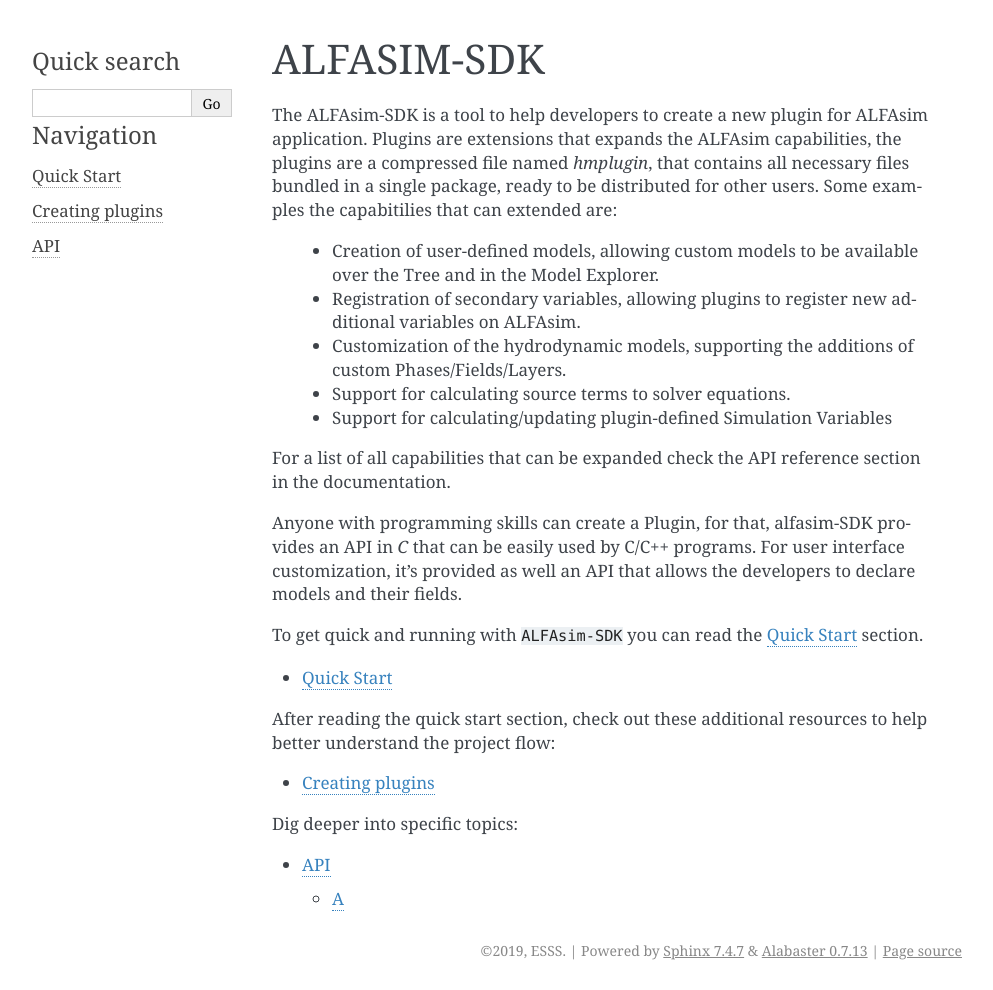
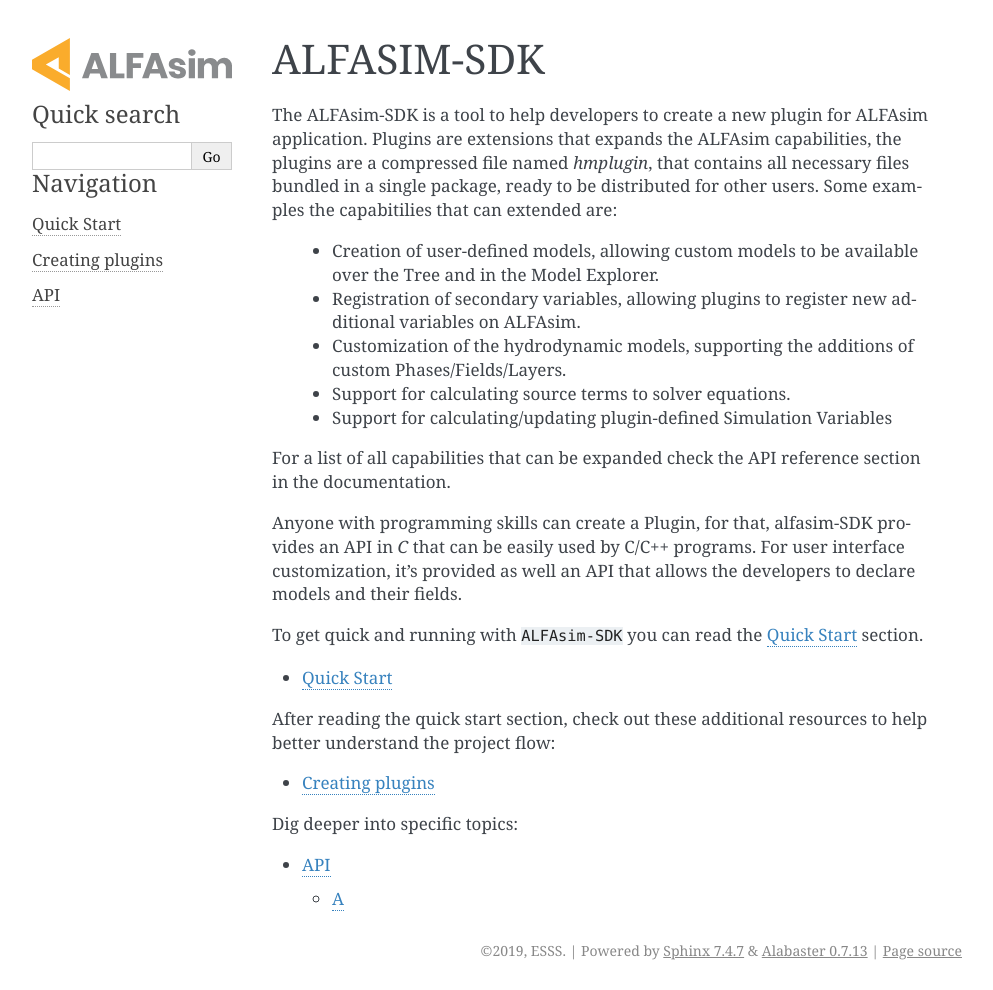
Before and after one commit to ESSS/alfasim-sdk, a Sphinx documentation site: the page built from docs/source/index.rst, in a window 1280 px wide. Shown: the whole page, without its empty margins (148-1141 px from the left). Built offline with Sphinx 7.4.7, drawn with Linux system fonts in a browser that asks for light colours.

Commit message:
Move the ALFAsim logo to the top of the side bar menu
ASIM-3033

```diff
--- a/docs/source/conf.py
+++ b/docs/source/conf.py
@@ -92,9 +92,10 @@
 # default: ``['localtoc.html', 'relations.html', 'sourcelink.html',
 # 'searchbox.html']``.
 #
-html_sidebars = {"**": ["about.html", "searchbox.html", "navigation.html"]}
+html_sidebars = {"**": ["searchbox.html", "about.html", "navigation.html"]}
 
 html_favicon = "_static/alfasim_gui.ico"
+html_logo = "_static/logo-alfasim.svg"
 # -- Options for HTMLHelp output ---------------------------------------------
 
 # Output file base name for HTML help builder.
```
